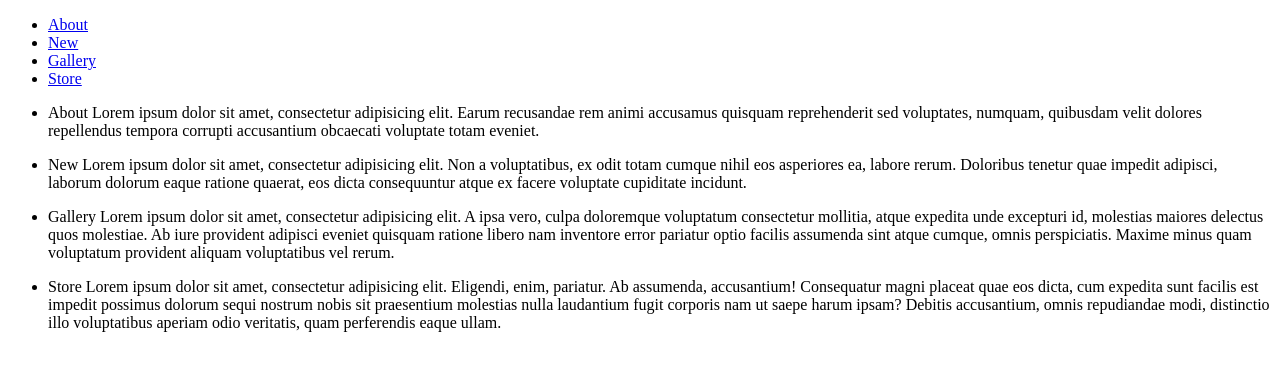
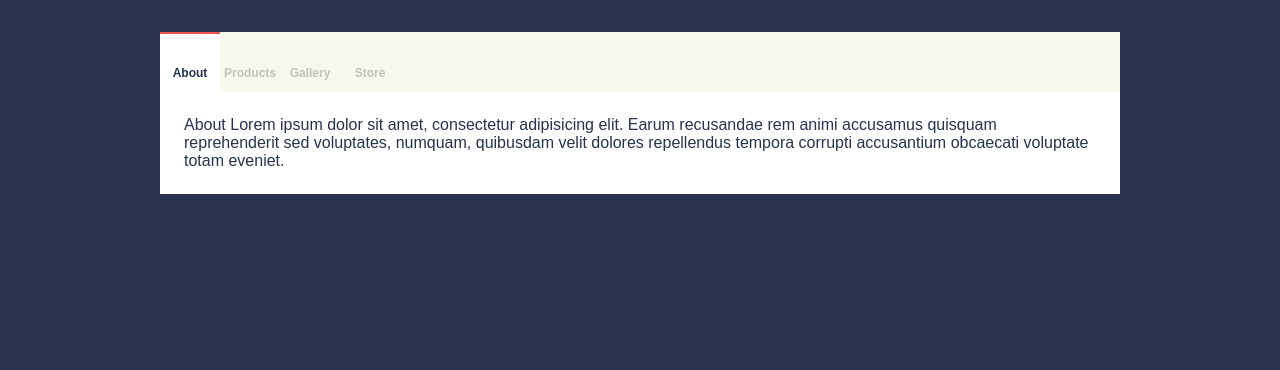
Before and after one commit to younjiwoo/Assignment8, a plain HTML site: page part2_menubar.html in a window 1280 px wide. Drawn offline with nearby package versions, Linux system fonts and the light colour scheme.

Commit message:
finished a jQuery tabbed menu bar

```diff
--- a/css/menubar_style.css
+++ b/css/menubar_style.css
@@ -1,11 +1,4 @@
-/* --------------------------------
-
-Primary style
-
--------------------------------- */
 *, *::after, *::before {
-  -webkit-box-sizing: border-box;
-  -moz-box-sizing: border-box;
   box-sizing: border-box;
 }
 
@@ -25,69 +18,23 @@ a {
   text-decoration: none;
 }
 
-/* --------------------------------
-
-Main components
-
--------------------------------- */
 * {
     padding: 0;
     margin: 0;
 }
-
 .container {
   position: relative;
   width: 90%;
   max-width: 960px;
   margin: 2em auto;
 }
-.container:after {
-  content: "";
-  display: table;
-  clear: both;
-}
-.container::after {
-  /* subtle gradient layer on top right - to indicate it's possible to scroll */
-  position: absolute;
-  top: 0;
-  right: 0;
-  height: 60px;
-  width: 50px;
-  z-index: 1;
-  pointer-events: none;
-  background: -webkit-linear-gradient( right , #f8f7ee, rgba(248, 247, 238, 0));
-  background: linear-gradient(to left, #f8f7ee, rgba(248, 247, 238, 0));
-  visibility: visible;
-  opacity: 1;
-  -webkit-transition: opacity .3s 0s, visibility 0s 0s;
-  -moz-transition: opacity .3s 0s, visibility 0s 0s;
-  transition: opacity .3s 0s, visibility 0s 0s;
-}
-.no-cssgradients .container::after {
-  display: none;
-}
-.container.is-ended::after {
-  /* class added in jQuery - remove the gradient layer when it's no longer possible to scroll */
-  visibility: hidden;
-  opacity: 0;
-  -webkit-transition: opacity .3s 0s, visibility 0s .3s;
-  -moz-transition: opacity .3s 0s, visibility 0s .3s;
-  transition: opacity .3s 0s, visibility 0s .3s;
-}
 .container nav {
   overflow: auto;
-  -webkit-overflow-scrolling: touch;
   background: #f8f7ee;
-  box-shadow: inset 0 -2px 3px rgba(203, 196, 130, 0.06);
+
 }
-
 .nav_ul {
   width: 360px;
-}
-.nav_ul:after {
-  content: "";
-  display: table;
-  clear: both;
 }
 .nav_ul li {
   float: left;
@@ -98,52 +45,27 @@ Main components
   height: 60px;
   width: 60px;
   text-align: center;
-  font-size: 12px;
   font-size: 0.75rem;
-  -webkit-font-smoothing: antialiased;
-  -moz-osx-font-smoothing: grayscale;
   font-weight: 700;
   color: #c3c2b9;
   padding-top: 34px;
-}
-.no-touch .nav_ul a:hover {
-  color: #29324e;
-  background-color: rgba(233, 230, 202, 0.3);
 }
 .nav_ul a.selected {
   background-color: #ffffff !important;
   box-shadow: inset 0 2px 0 #f05451;
   color: #29324e;
 }
-.nav_ul a::before {
-  /* icons */
-  position: absolute;
-  top: 12px;
-  left: 50%;
-  margin-left: -10px;
-  display: inline-block;
-  height: 20px;
-  width: 20px;
-  background-image: url("../img/vicons.svg");
-  background-repeat: no-repeat;
-}
 .four-contents {
   background: #ffffff;
 }
 .four-contents li {
   display: none;
-  padding: 1.4em;
+  padding: 1.5em;
 }
 .four-contents li.selected {
   display: block;
-  -webkit-animation: cd-fade-in 0.5s;
-  -moz-animation: cd-fade-in 0.5s;
-  animation: cd-fade-in 0.5s;
 }
 .four-contents li p {
-  font-size: 14px;
-  font-size: 0.875rem;
-  line-height: 1.6;
-  color: #8493bf;
-  margin-bottom: 2em;
+  color: #29324e;
+
 }
--- a/part2_menubar.html
+++ b/part2_menubar.html
@@ -2,30 +2,30 @@
 <html lang="en">
 <head>
 <meta charset="utf-8" />
-<meta name="viewport" content="width=device-width, initial-scale=1"> <!-- Responsive Web -->
+<meta name="viewport" content="width=device-width, initial-scale=1">
 <title>Menu Bar</title>
 <!-- [if lt IE 9]>
     <script src="js/html5shiv.min.js"></script>
 <![end if]-->
-<script src="https://cdnjs.cloudflare.com/ajax/libs/jquery/3.0.0-beta1/jquery.min.js"></script> <!-- j.query library -->
+<script src="https://cdnjs.cloudflare.com/ajax/libs/jquery/3.0.0-beta1/jquery.min.js"></script><!-- j.query library -->
 <script>
 $(function() {
-
-
-
-
-
-
-
-
-
-
-
+    var tabs = $( '.nav_ul li a' ); // tabs = four <a> tags
+    tabs.on('click', function(event) {
+        event.preventDefault();
+        var clickedItem = $( this ); // this = a clicked <a> tag
+        if( !clickedItem.hasClass('selected') ) { // if a clicked tab doesn't have 'selected' class,
+            $( '.four-contents li').removeClass( 'selected' ); // first, remove 'selected' class from all the <li>s.
+            $( '.four-contents li[data-content=' + clickedItem.data('content') + ']').addClass('selected'); // second, Get the clicked <a> tag's value by using ".data( 'content' )"
+            tabs.removeClass( 'selected' ); // the actual tabs have to remove 'selected' class so that the red bar which indicates where you are moves.
+            clickedItem.addClass( 'selected' ); // then add 'selected' class to clickedItem variable to have the red bar
+        }
+    });
 
 });
 
 </script>
-<link href="css/style.css" type="text/css" rel="stylesheet" />
+<link href="css/menubar_style.css" type="text/css" rel="stylesheet" />
 </head>
 
 <body>
@@ -33,7 +33,7 @@ $(function() {
 	<nav>
 		<ul class="nav_ul">
 			<li><a data-content="about" class="selected" href="#0">About</a></li>
-			<li><a data-content="new" href="#0">New</a></li>
+			<li><a data-content="products" href="#0">Products</a></li>
 			<li><a data-content="gallery" href="#0">Gallery</a></li>
 			<li><a data-content="store" href="#0">Store</a></li>
 		</ul> <!-- nav_ul -->
@@ -44,8 +44,8 @@ $(function() {
 			<p>About Lorem ipsum dolor sit amet, consectetur adipisicing elit. Earum recusandae rem animi accusamus quisquam reprehenderit sed voluptates, numquam, quibusdam velit dolores repellendus tempora corrupti accusantium obcaecati voluptate totam eveniet.</p>
 		</li>
 
-		<li data-content="new">
-			<p>New Lorem ipsum dolor sit amet, consectetur adipisicing elit. Non a voluptatibus, ex odit totam cumque nihil eos asperiores ea, labore rerum. Doloribus tenetur quae impedit adipisci, laborum dolorum eaque ratione quaerat, eos dicta consequuntur atque ex facere voluptate cupiditate incidunt.</p>
+		<li data-content="products">
+			<p>Products Lorem ipsum dolor sit amet, consectetur adipisicing elit. Non a voluptatibus, ex odit totam cumque nihil eos asperiores ea, labore rerum. Doloribus tenetur quae impedit adipisci, laborum dolorum eaque ratione quaerat, eos dicta consequuntur atque ex facere voluptate cupiditate incidunt.</p>
 		</li>
 
 		<li data-content="gallery">
```
Also changed, not shown: part1.html (+1 -1 lines), part2_slideshow.html (+1 -1 lines).
